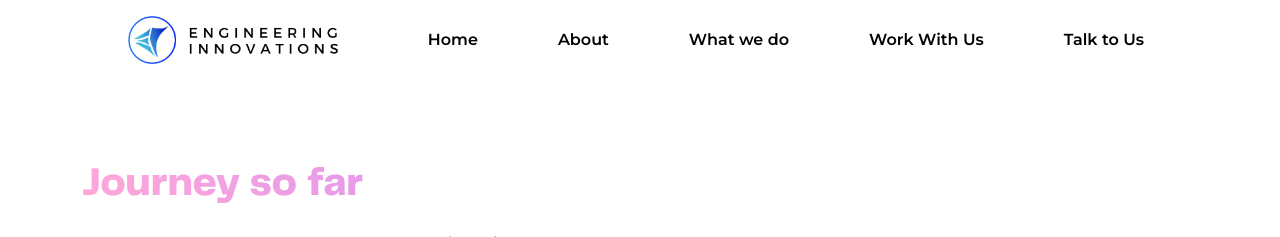
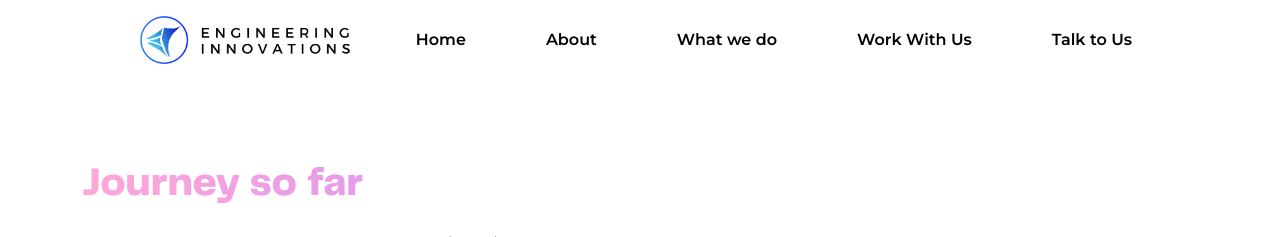
Before and after one commit to eirldevelopers/eirl_backend, a CodeIgniter app: page /uk-eats-admin/index.php/welcome/load_about in a window 1280 px wide. Shown: the top 237 px of the page. Run offline with CodeIgniter, Linux system fonts and the light colour scheme; some libraries are stand-ins or nearby versions.

Commit message:
add changes

```diff
--- a/application/views/web/_templates/footer.php
+++ b/application/views/web/_templates/footer.php
@@ -124,7 +124,7 @@
   <div class="ei-talkto-us offcanvas offcanvas-end" tabindex="-1" id="offcanvasRight" aria-labelledby="offcanvasRightLabel">
     <div class="ei-talkto-us-head offcanvas-header">
       <h5 class="offcanvas-title" id="offcanvasRightLabel">Talk to us</h5>
-      <button type="button" class="btn" data-bs-dismiss="offcanvas" aria-label="Close"><img  src="<?php echo base_url('assets/web/images/cross.png') ?>" alt=""></button>
+      <button type="button" class="btn" data-bs-dismiss="offcanvas" aria-label="Close"><img src="<?php echo base_url('assets/web/images/cross.png') ?>" alt=""></button>
     </div>
     <div class="ei-talkto-us-body offcanvas-body">
       <form id="talk_to_us_form" enctype="multipart/form-data">
@@ -271,7 +271,6 @@
   $(document).on('submit', '#work_with_us_form', function(e) {
     e.preventDefault();
     var formData = new FormData(this);
-
     $.ajax({
       url: base_url + 'welcome/work_with_us',
       type: 'POST',
@@ -279,7 +278,7 @@
       dataType: 'json',
       success: function(response) {
         if (response.status) {
-          $("#talk_to_us_form")[0].reset()
+          $("#work_with_us_form")[0].reset()
           Swal.fire({
             text: response.message,
             icon: "success"
--- a/application/views/web/_templates/nav_bar.php
+++ b/application/views/web/_templates/nav_bar.php
@@ -25,3 +25,67 @@
     </div>
   </div>
 </nav>
+
+<?php
+if ($this->router->fetch_method() == 'index') {
+?>
+  <nav class="ei-nav container-fulid navbar navbar-expand-md fixed-top">
+    <div class="ei-nav-container">
+      <a class="ei-navbrand navbar-brand" href="<?php echo base_url('home') ?>"><img src="<?php echo base_url('/assets/web/images/logo.png') ?>" alt=""></a>
+      <button class="navbar-toggler" type="button" data-bs-toggle="collapse" data-bs-target="#navbarSupportedContent" aria-controls="navbarSupportedContent" aria-expanded="false" aria-label="Toggle navigation">
+        <span class="navbar-toggler-icon"></span>
+      </button>
+      <div class="collapse navbar-collapse" id="navbarSupportedContent">
+        <ul class="ei-nav-options navbar-nav">
+          <li class="nav-item">
+            <a class="nav-link <?php echo $this->router->fetch_method() == 'index' ? 'bottom-bar-active' : '' ?>" aria-current="page" href="<?php echo base_url('home') ?>">Home</a>
+          </li>
+          <li class="nav-item">
+            <a class="nav-link <?php echo $this->router->fetch_method() == 'load_about' ? 'bottom-bar-active' : '' ?>" href="<?php echo base_url('about') ?>">About</a>
+          </li>
+          <li class="nav-item">
+            <a class="nav-link <?php echo $this->router->fetch_method() == 'load_what_we_do' ? 'bottom-bar-active' : '' ?>" href="<?php echo base_url('what_we_do') ?>">What we do</a>
+          </li>
+          <li class="nav-item">
+            <a class="nav-link <?php echo $this->router->fetch_method() == 'load_work_with_us' ? 'bottom-bar-active' : '' ?>" href="<?php echo base_url('work_with_us') ?>">Work With Us</a>
+          </li>
+          <li class="nav-item">
+            <a class="nav-link <?php echo $this->router->fetch_method() == 'load_talk_to_us' ? 'bottom-bar-active' : '' ?>" data-bs-toggle="offcanvas" href="#offcanvasRight" role="button" aria-controls="offcanvasRight">Talk to Us</a>
+          </li>
+        </ul>
+      </div>
+    </div>
+  </nav>
+<?php
+} else {
+?>
+  <nav class="nav-other container-fulid navbar navbar-expand-md fixed-top">
+    <div class="ei-nav-container container">
+      <a class="ei-navbrand navbar-brand" href="<?php echo base_url('home') ?>"><img src="<?php echo base_url('/assets/web/images/logo.png') ?>" alt=""></a>
+      <button class="navbar-toggler" type="button" data-bs-toggle="collapse" data-bs-target="#navbarSupportedContent" aria-controls="navbarSupportedContent" aria-expanded="false" aria-label="Toggle navigation">
+        <span class="navbar-toggler-icon"></span>
+      </button>
+      <div class="collapse navbar-collapse" id="navbarSupportedContent">
+        <ul class="ei-nav-options navbar-nav">
+          <li class="nav-item">
+            <a class="nav-link <?php echo $this->router->fetch_method() == 'index' ? 'bottom-bar-active' : '' ?>" aria-current="page" href="<?php echo base_url('home') ?>">Home</a>
+          </li>
+          <li class="nav-item">
+            <a class="nav-link <?php echo $this->router->fetch_method() == 'load_about' ? 'bottom-bar-active' : '' ?>" href="<?php echo base_url('about') ?>">About</a>
+          </li>
+          <li class="nav-item">
+            <a class="nav-link <?php echo $this->router->fetch_method() == 'load_what_we_do' ? 'bottom-bar-active' : '' ?>" href="<?php echo base_url('what_we_do') ?>">What we do</a>
+          </li>
+          <li class="nav-item">
+            <a class="nav-link <?php echo $this->router->fetch_method() == 'load_work_with_us' ? 'bottom-bar-active' : '' ?>" href="<?php echo base_url('work_with_us') ?>">Work With Us</a>
+          </li>
+          <li class="nav-item">
+            <a class="nav-link <?php echo $this->router->fetch_method() == 'load_talk_to_us' ? 'bottom-bar-active' : '' ?>" data-bs-toggle="offcanvas" href="#offcanvasRight" role="button" aria-controls="offcanvasRight">Talk to Us</a>
+          </li>
+        </ul>
+      </div>
+    </div>
+  </nav>
+<?php
+}
+?>
```
Also changed, not shown: uploads/New1699446859143.jpg (added).
